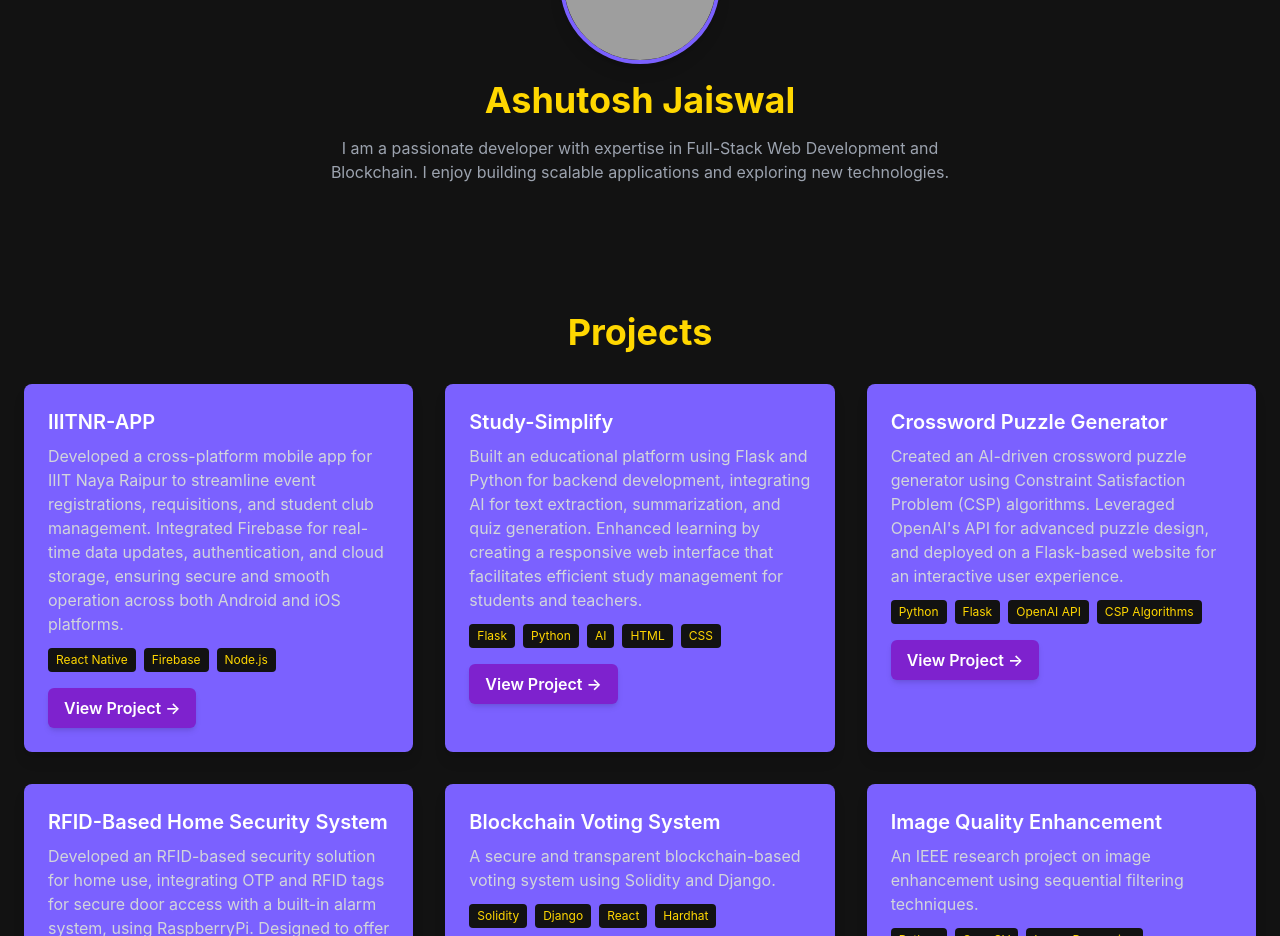
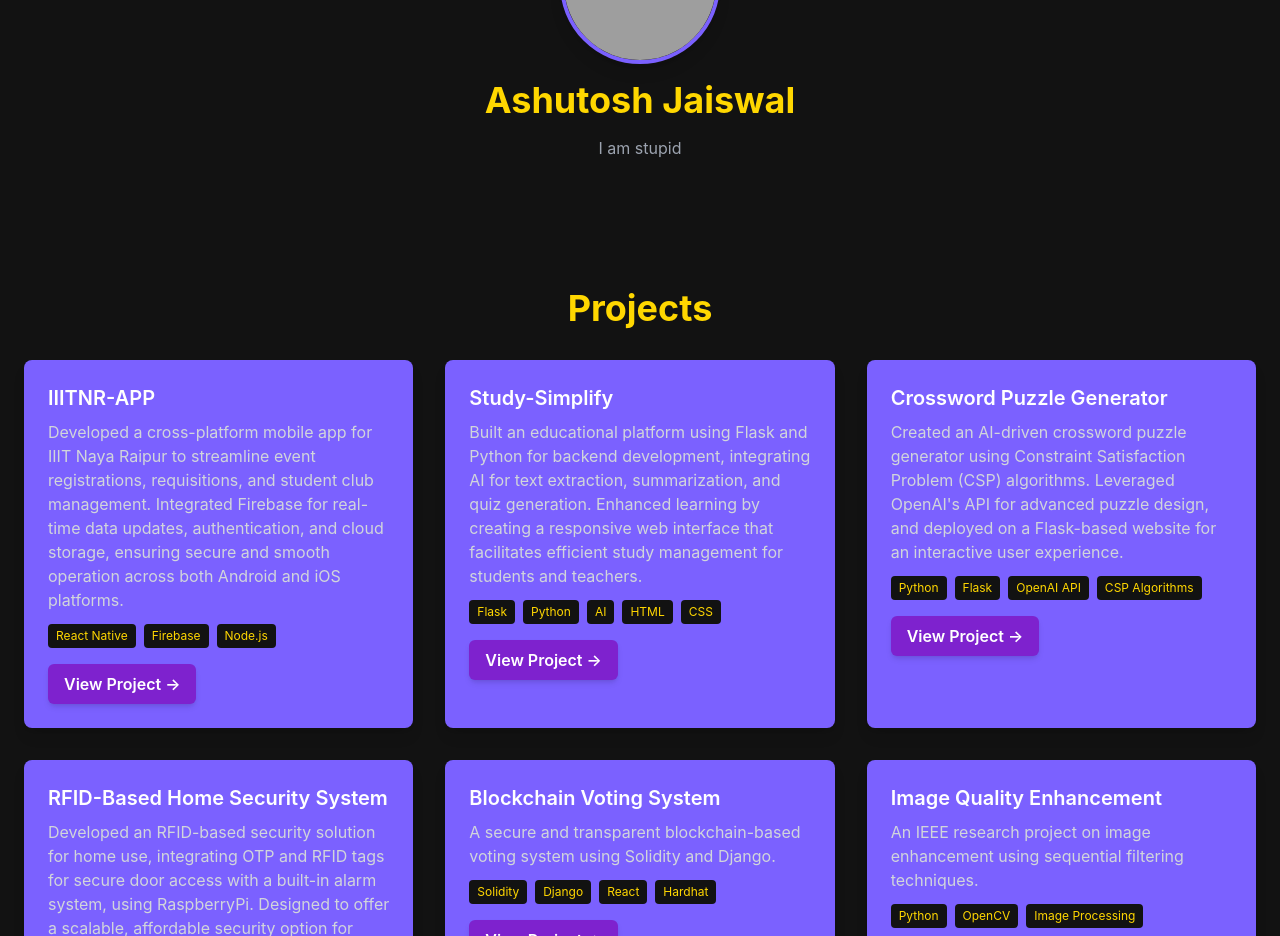
Before and after one commit to ashut0shj/about, a React (Create React App) app: page / in a window 1280 px wide. Shown: the part 960-1896 px from the top of the page. Built offline with nearby package versions, Linux system fonts and the light colour scheme; grey boxes are pictures that could not be loaded.

Commit message:
fixed issue

```diff
--- a/src/components/About.jsx
+++ b/src/components/About.jsx
@@ -27,8 +27,7 @@ const About = () => {
         transition={{ duration: 1.2, delay: 0.2 }}
         className="mt-4 text-gray-400 max-w-2xl"
       >
-        I am a passionate developer with expertise in Full-Stack Web Development and Blockchain.
-        I enjoy building scalable applications and exploring new technologies.
+        I am stupid
       </motion.p>
     </section>
   );
```
